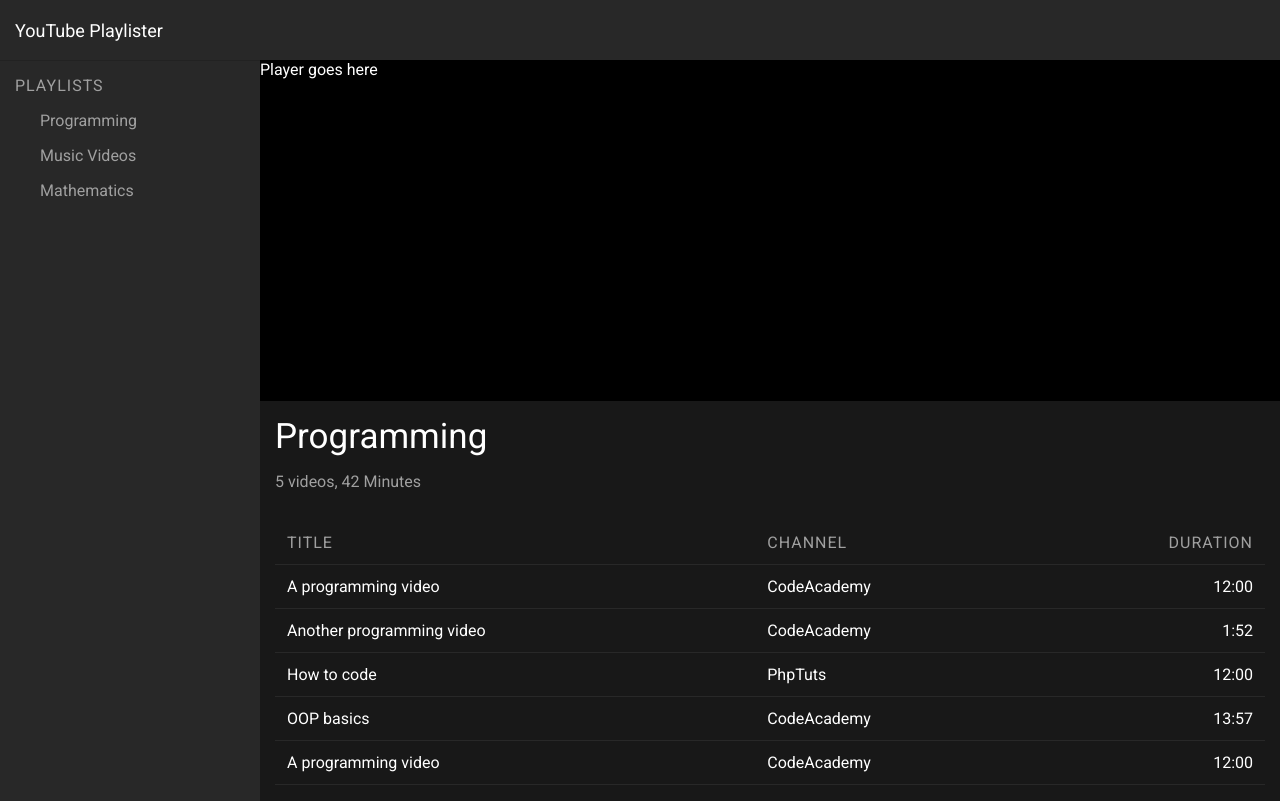
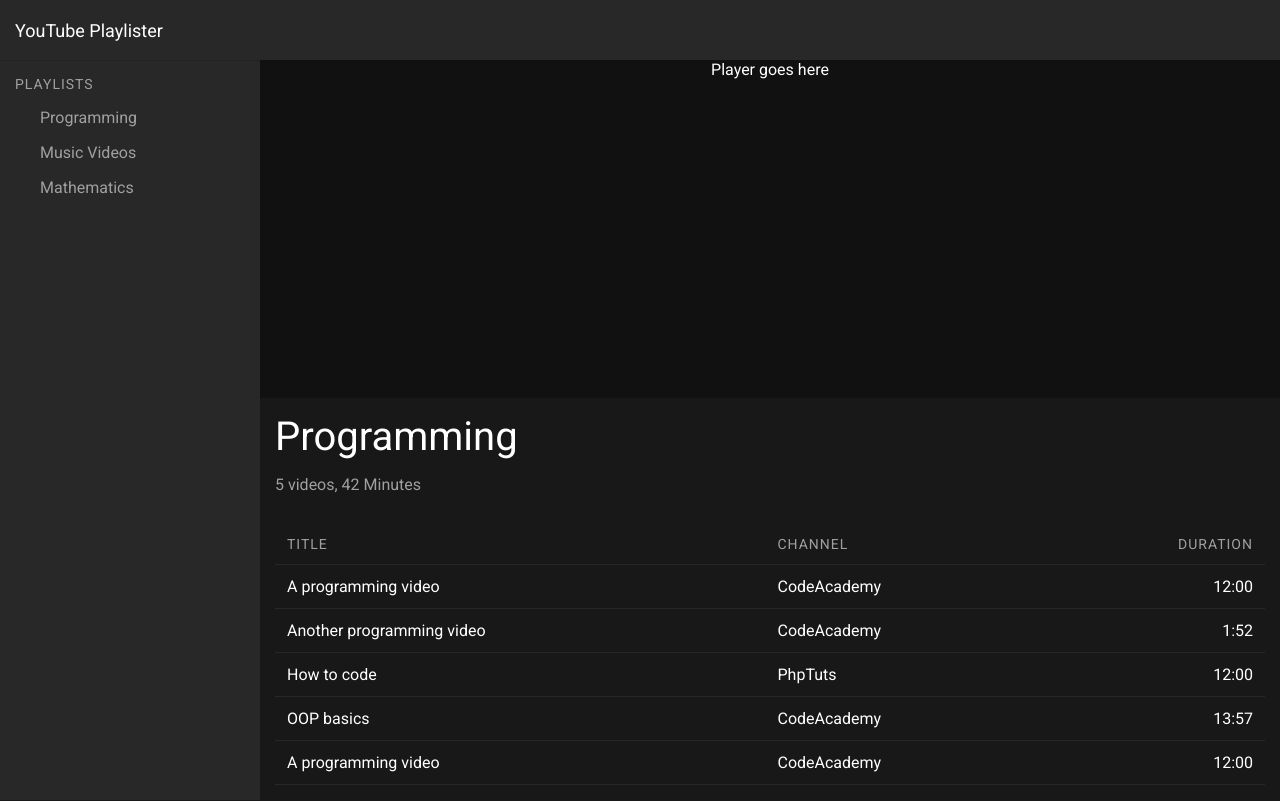
Before and after one commit to MrFletching/YouTubePlaylister, a React (Create React App) app in the folder client/: page / in a window 1280 px wide. Built offline with nearby package versions, Linux system fonts and the light colour scheme.

Commit message:
Client styles

```diff
--- a/client/public/index.html
+++ b/client/public/index.html
@@ -5,7 +5,7 @@
     <meta name="viewport" content="width=device-width, initial-scale=1, shrink-to-fit=no">
     <meta name="theme-color" content="#000000">
     <title>YouTube Playlister</title>
-    <link href="https://fonts.googleapis.com/css?family=Roboto" rel="stylesheet">
+    <link href="https://fonts.googleapis.com/css?family=Roboto:light,regular,medium,thin,italic,mediumitalic,bold" rel="stylesheet">
   </head>
   <body>
     <noscript>
--- a/client/src/components/Player.css
+++ b/client/src/components/Player.css
@@ -1,4 +1,5 @@
 .Player {
-    background-color: black;
+    background-color: #111111;
     height: 400px;
+    text-align: center;
 }
--- a/client/src/components/Playlist.css
+++ b/client/src/components/Playlist.css
@@ -4,8 +4,8 @@
 }
 
 .Playlist h2 {
-  font-weight: normal;
-  font-size: 35px;
+  font-weight: lighter;
+  font-size: 40px;
   margin: 0 0 15px 0;
 }
 
--- a/client/src/components/PlaylistTable.css
+++ b/client/src/components/PlaylistTable.css
@@ -6,6 +6,7 @@
 .PlaylistTable th {
   text-align: left;
   text-transform: uppercase;
+  font-size: 14px;
   font-weight: normal;
   color: #A0A0A0;
   letter-spacing: 1px;
--- a/client/src/components/Sidebar.css
+++ b/client/src/components/Sidebar.css
@@ -5,6 +5,7 @@
     border-top: 1px solid #222222;
     color: #A0A0A0;
     flex-shrink: 0;
+    box-sizing: border-box;
 }
 
 .Sidebar h3 {
@@ -12,7 +13,7 @@
     padding: 15px 15px 8px 15px;
     font-weight: normal;
     text-transform: uppercase;
-    font-size: 16px;
+    font-size: 14px;
     letter-spacing: 1px;
 }
 
@@ -30,4 +31,5 @@
 .Sidebar li:hover {
     background-color: #444444;
     cursor: pointer;
+    color: #EEEEEE;
 }
```
